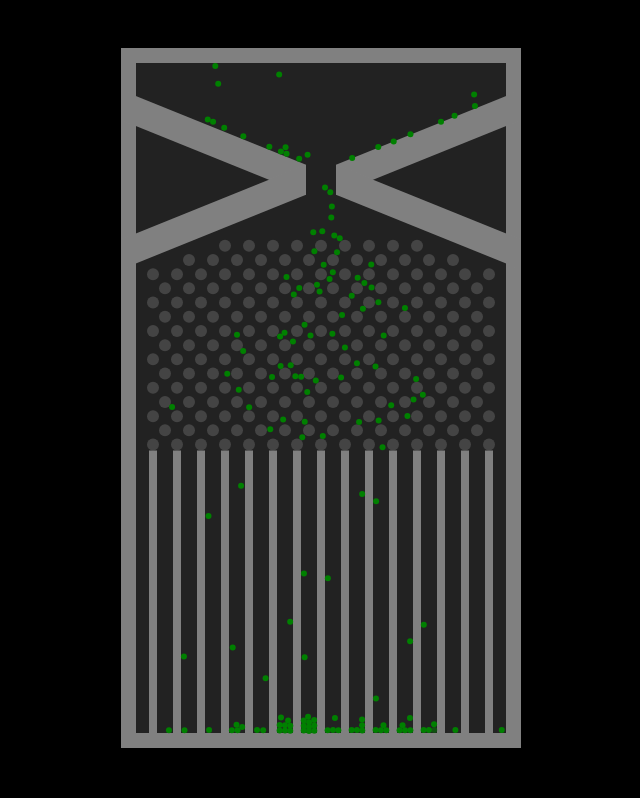
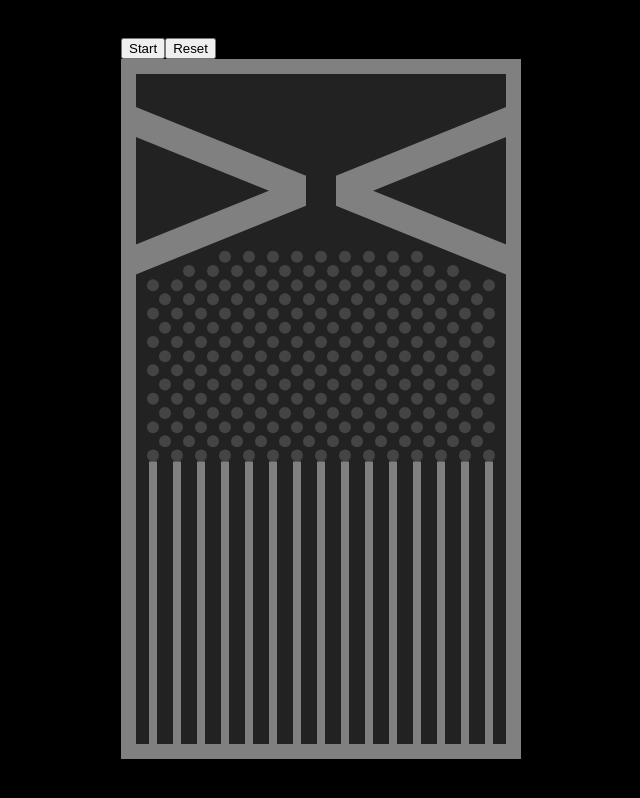
Before and after one commit to kushal-10/galton.github.io, a Vue app: page / in a window 1280 px wide. Shown: the whole page, without its empty margins (319-959 px from the left). Built offline with nearby package versions, Linux system fonts and the light colour scheme.

Commit message:
Fix reset to clear balls and redraw board

```diff
--- a/src/App.vue
+++ b/src/App.vue
@@ -1,5 +1,9 @@
 <template>
-    <GaltonBoard />
+    <div>
+        <button @click="start">Start</button>
+        <button @click="reset">Reset</button>
+        <GaltonBoard ref="board" />
+    </div>
 </template>
 
 <script lang="ts">
@@ -9,6 +13,14 @@ import GaltonBoard from "./components/GaltonBoard.vue";
 export default defineComponent({
     name: "App",
     components: { GaltonBoard },
+    methods: {
+        start() {
+            (this.$refs.board as any).start();
+        },
+        reset() {
+            (this.$refs.board as any).reset();
+        },
+    },
 });
 </script>
 
--- a/src/components/GaltonBoard.vue
+++ b/src/components/GaltonBoard.vue
@@ -77,11 +77,16 @@ export default defineComponent({
             },
             // Simulation Parameters
             simulationParams: {
-                isRunning: true,
+                isRunning: false,
                 ballCounter: 0,
                 ballColorIndex: 0,
                 gravity: 1.5,
             },
+            // Runtime objects
+            engine: null as Matter.Engine | null,
+            runner: null as Matter.Runner | null,
+            render: null as Matter.Render | null,
+            ballInterval: null as number | null,
         };
     },
     computed: {
@@ -321,7 +326,7 @@ export default defineComponent({
         },
         simulate(engine: Matter.Engine) {
             // Generate a ball every spawnInterval milliseconds until we reach the configured number
-            setInterval(() => {
+            this.ballInterval = window.setInterval(() => {
                 if (this.simulationParams.isRunning) {
                     const ball = this.createBall();
 
@@ -339,14 +344,17 @@ export default defineComponent({
                 }
             }, this.ballsConfig.spawnInterval);
         },
-    },
-    mounted() {
-        const engine = this.Engine.create({ enableSleeping: true });
-        engine.gravity.y = this.simulationParams.gravity;
+        initializeBoard() {
+            if (this.engine) {
+                return;
+            }
 
-        const render = this.Render.create({
+            this.engine = this.Engine.create({ enableSleeping: true });
+            this.engine.gravity.y = this.simulationParams.gravity;
+
+            this.render = this.Render.create({
                 element: document.getElementById("galtonCanvasContainer") as HTMLElement,
-            engine: engine,
+                engine: this.engine,
                 options: {
                     width: this.canvasConfig.width,
                     height: this.canvasConfig.height,
@@ -355,7 +363,7 @@ export default defineComponent({
                 },
             });
 
-        this.World.add(engine.world, [
+            this.World.add(this.engine.world, [
                 this.borderTop,
                 this.borderBottom,
                 this.borderRight,
@@ -368,11 +376,52 @@ export default defineComponent({
                 ...this.walls,
             ]);
 
-        this.simulate(engine);
+            this.Render.run(this.render);
+        },
+        start() {
+            this.reset();
 
-        const runner = this.Runner.create();
-        this.Runner.run(runner, engine);
-        this.Render.run(render);
+            if (!this.engine || !this.render) {
+                this.initializeBoard();
+            }
+
+            this.simulationParams.isRunning = true;
+            this.simulationParams.ballCounter = 0;
+
+            this.simulate(this.engine as Matter.Engine);
+
+            this.runner = this.Runner.create();
+            this.Runner.run(this.runner, this.engine as Matter.Engine);
+            this.Render.run(this.render as Matter.Render);
+        },
+        reset() {
+            this.simulationParams.isRunning = false;
+            this.simulationParams.ballCounter = 0;
+            this.simulationParams.ballColorIndex = 0;
+
+            if (this.ballInterval) {
+                clearInterval(this.ballInterval);
+                this.ballInterval = null;
+            }
+            if (this.runner) {
+                this.Runner.stop(this.runner);
+                this.runner = null;
+            }
+            if (this.render) {
+                this.Render.stop(this.render);
+            }
+            if (this.engine) {
+                Matter.World.clear(this.engine.world, true);
+                Matter.Engine.clear(this.engine);
+            }
+            if (this.render && this.engine) {
+                // draw the static board after clearing balls
+                this.Render.world(this.render);
+            }
+        },
+    },
+    mounted() {
+        this.initializeBoard();
     },
 });
 </script>
```
Lines whose indentation alone changed are shown as unchanged.
